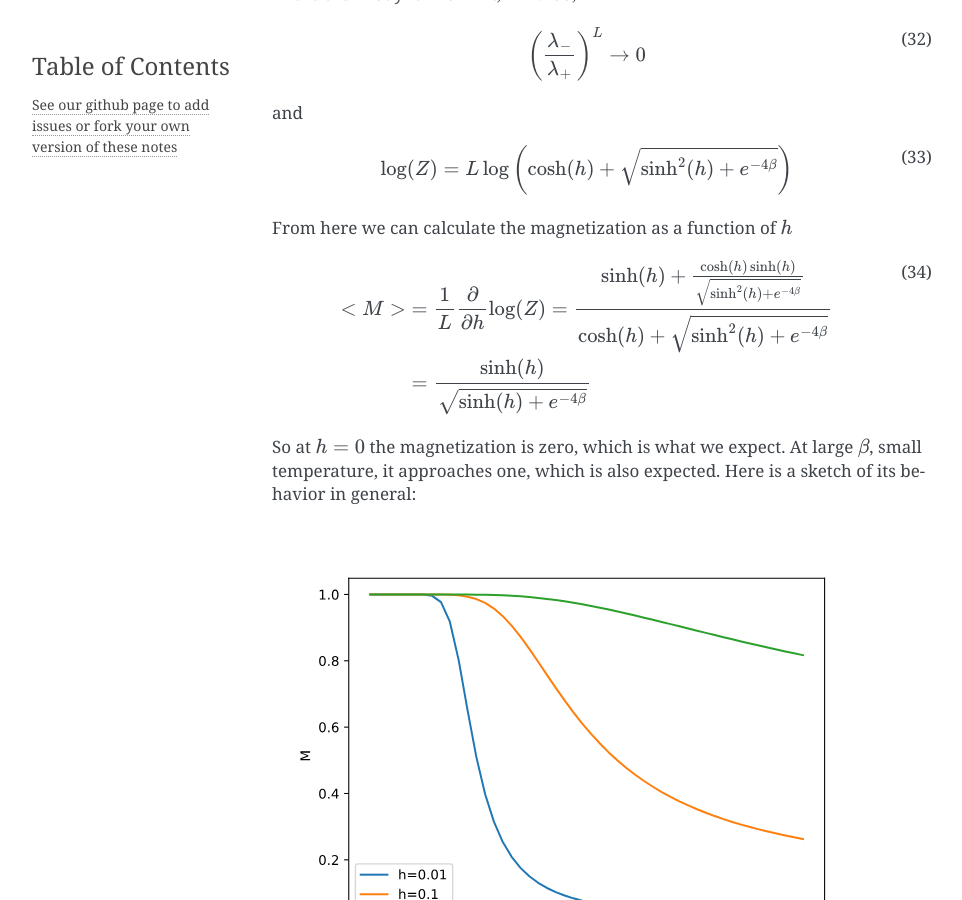
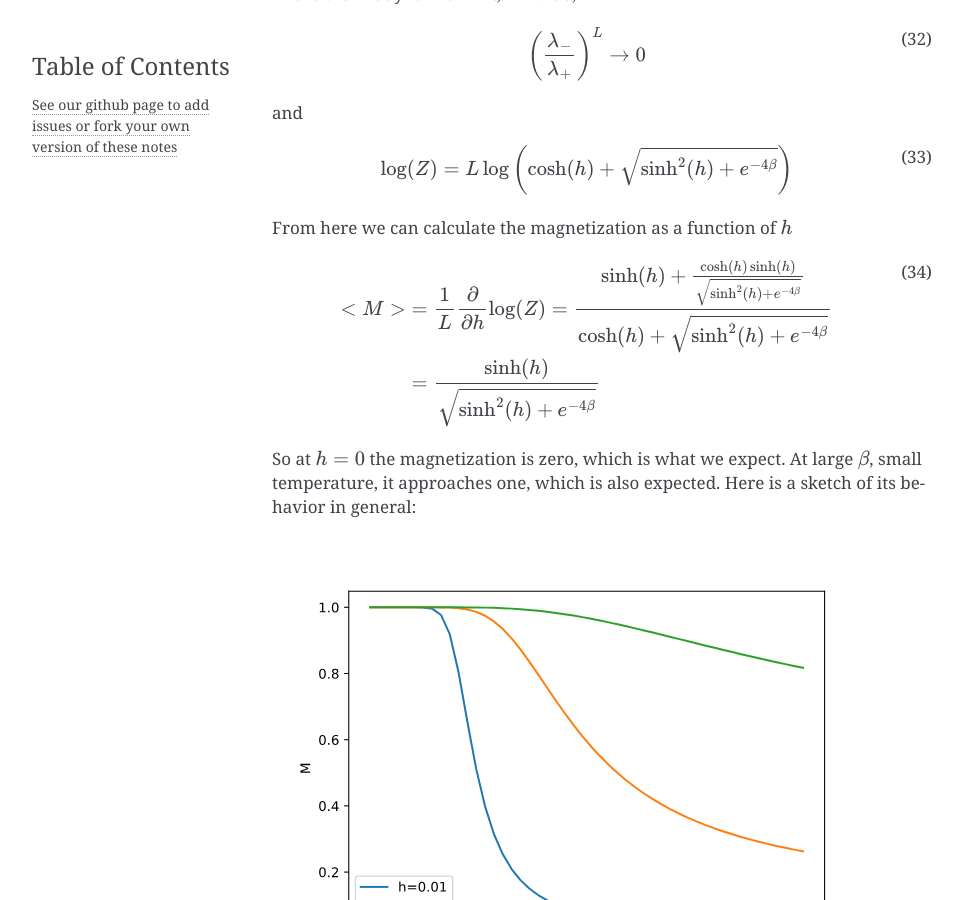
Before and after one commit to rantahar/Lattice-Field-Theory, a Sphinx documentation site: the page built from source/index.rst, in a window 1280 px wide and 900 px high, scrolled down 10100 px. Shown: the whole window, without its empty margins (148-1110 px from the left). Built offline with Sphinx 7.4.7, drawn with Linux system fonts in a browser that asks for light colours; pages that are not in the unit, such as notebooks, are missing from menus; some of the changed text lies outside the part shown.

Commit message:
Fixes to transition matrix example

```diff
--- a/source/index.rst
+++ b/source/index.rst
@@ -478,7 +478,7 @@
 Now the partition function can be written as
 
 .. math::
-   z &= \sum_{\{s_x\}} T_{s_1,s_2} T_{s_2,s_3} \dots T_{s_{L-1},s_L} T_{s_L,s_1}\\
+   Z &= \sum_{\{s_x\}} T_{s_1,s_2} T_{s_2,s_3} \dots T_{s_{L-1},s_L} T_{s_L,s_1}\\
      &= \sum_{s_1} \left( T^L \right)_{s_1,s_1}\\
      &= Tr (T^L)
    :label:
@@ -533,7 +533,7 @@
 .. math::
    <M> &= \frac 1L \frac \partial {\partial h} \log(Z)
    = \frac{\sinh(h) + \frac{\cosh(h) \sinh(h)}{\sqrt{\sinh^2(h)+e^{-4\beta}} }}{\cosh(h)+\sqrt{\sinh^2(h)+e^{-4\beta}} }\\
-   &= \frac{\sinh(h)}{\sqrt{\sinh(h)+e^{-4\beta}} }
+   &= \frac{\sinh(h)}{\sqrt{\sinh^2(h)+e^{-4\beta}} }
    :label:
 
 So at :math:`h=0` the magnetization is zero, which is what we expect. At large :math:`\beta`, small temperature, it approaches one, which is also expected. Here is a sketch of its behavior in general:
```
Also changed, not shown: other parts of source/index.rst (+1 -1 lines).
